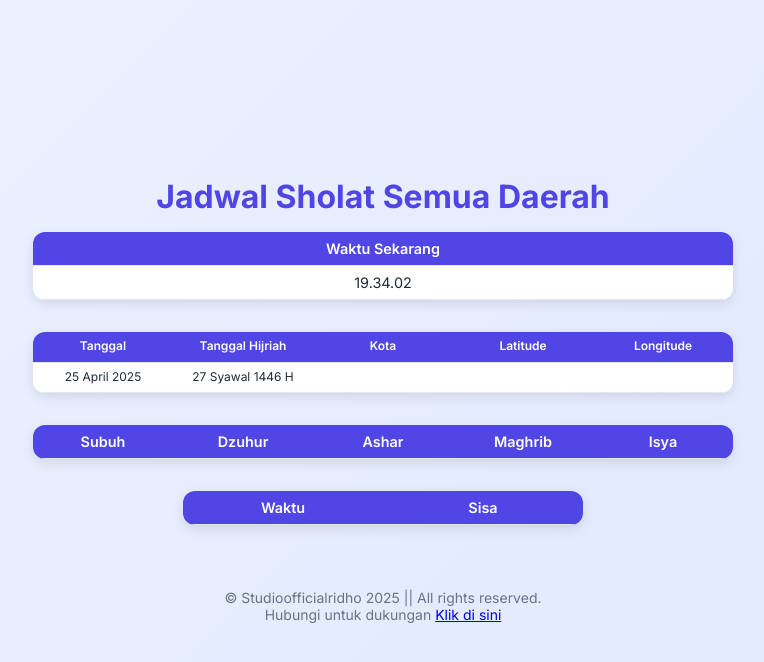
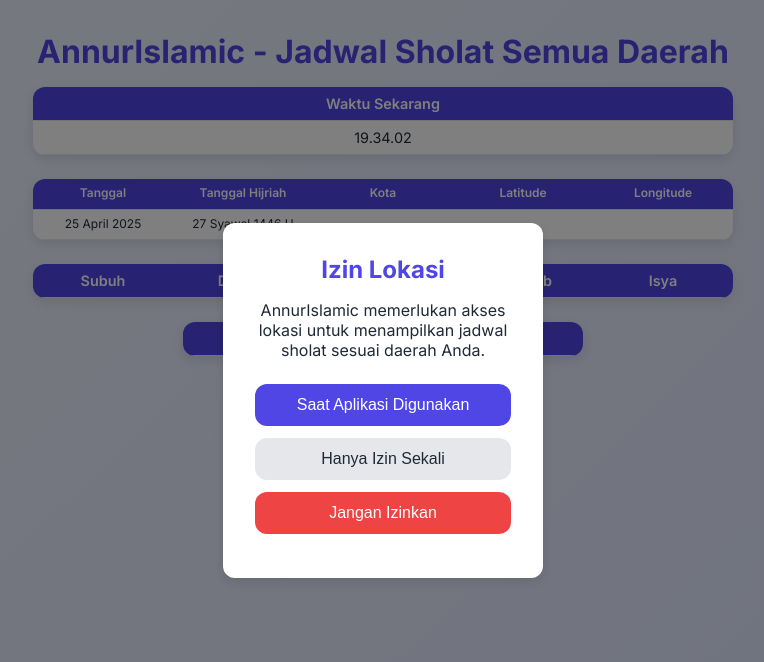
Before and after one commit to ridhosandhika2006/JadwalSholat, a plain HTML site: page index.html in a window 1280 px wide. Shown: the whole page, without its empty margins (257-1021 px from the left). Drawn offline with Linux system fonts and the light colour scheme.

Commit message:
Update index.html

```diff
--- a/index.html
+++ b/index.html
@@ -3,9 +3,9 @@
 <head>
   <meta charset="UTF-8" />
   <meta name="viewport" content="width=device-width, initial-scale=1.0"/>
-  <title>Jadwal Sholat Semua Daerah</title>
+  <title>AnnurIslamic</title>
+  <link href="https://fonts.googleapis.com/css2?family=Inter:wght@400;600;700&display=swap" rel="stylesheet" />
   <style>
-    @import url('https://fonts.googleapis.com/css2?family=Inter:wght@400;600;700&display=swap');
     :root {
       --primary-color: #4f46e5;
       --secondary-color: #ffffff;
@@ -24,241 +24,119 @@
       background: linear-gradient(135deg, var(--bg-gradient-start), var(--bg-gradient-end));
       display: flex;
       flex-direction: column;
-      justify-content: center;
       align-items: center;
+      padding: 1rem;
       min-height: 100vh;
-      padding: 1rem;
     }
-    h1 {
-      font-size: 2rem;
-      color: var(--primary-color);
-      margin-bottom: 1rem;
-      text-align: center;
-    }
-    .table-container {
-      width: 100%;
-      max-width: 700px;
-      margin-bottom: 2rem;
-      background: var(--card-bg);
-      border-radius: var(--radius);
-      box-shadow: 0 4px 12px var(--card-shadow);
-      overflow-x: auto;
-    }
-    table {
-      width: 100%;
-      border-collapse: collapse;
-      table-layout: fixed;
-    }
-    th, td {
-      padding: 0.5rem;
-      text-align: center;
-      white-space: nowrap;
-      border-bottom: 1px solid #e5e7eb;
-      font-size: 0.9rem;
-    }
-    /* Khusus tabel info: ukuran font kecil, padding horizontal lebih besar, dan spasi teks */
-    #info th, #info td {
-      font-size: 0.75rem;
-      padding: 0.4rem 1rem;
-      line-height: 1.4;
-    }
-    /* Atur lebar kolom agar tidak terlalu sempit */
+    h1 { font-size: 2rem; color: var(--primary-color); margin: 1rem 0; text-align: center; }
+    .table-container { width: 100%; max-width: 700px; margin-bottom: 1.5rem; background: var(--card-bg); border-radius: var(--radius); box-shadow: 0 4px 12px var(--card-shadow); overflow-x: auto; }
+    table { width: 100%; border-collapse: collapse; table-layout: fixed; }
+    th, td { padding: 0.5rem; text-align: center; white-space: nowrap; border-bottom: 1px solid #e5e7eb; font-size: 0.9rem; }
+    #info th, #info td { font-size: 0.75rem; padding: 0.4rem 1rem; line-height: 1.4; }
     #info th:nth-child(1), #info td:nth-child(1),
     #info th:nth-child(2), #info td:nth-child(2),
     #info th:nth-child(3), #info td:nth-child(3),
     #info th:nth-child(4), #info td:nth-child(4),
-    #info th:nth-child(5), #info td:nth-child(5) {
-      width: 1000%;
-    }
-    thead {
-      background: var(--primary-color);
-    }
-    thead th {
-      color: var(--secondary-color);
-      font-weight: 600;
-    }
-    #countdown-table {
-      max-width: 400px;
-    }
-    footer {
-      margin-top: 2rem;
-      text-align: center;
-      font-size: 0.875rem;
-      color: #6b7280;
-    }
+    #info th:nth-child(5), #info td:nth-child(5) { width: 1000%; }
+    thead { background: var(--primary-color); }
+    thead th { color: var(--secondary-color); font-weight: 600; }
+    #countdown-table { max-width: 400px; }
+    footer { margin-top: 2rem; text-align: center; font-size: 0.875rem; color: #6b7280; }
     @media (max-width: 600px) {
       h1 { font-size: 1.75rem; }
       th, td { padding: 0.4rem; font-size: 0.8rem; }
-      /* Override untuk tabel info di mobile */
-      #info th, #info td { font-size: 7.7px; padding: 7.1px 7.1px; }
+      #info th, #info td { font-size: 7.7px; padding: 7.1px; }
     }
+    /* Modal Styles */
+    .modal-backdrop { position: fixed; top: 0; left: 0; width: 100%; height: 100%; background: rgba(0,0,0,0.5); display: flex; align-items: center; justify-content: center; z-index: 1000; }
+    .modal { background: var(--card-bg); padding: 2rem; border-radius: var(--radius); box-shadow: 0 4px 12px var(--card-shadow); max-width: 90%; width: 320px; text-align: center; }
+    .modal h2 { margin-bottom: 1rem; color: var(--primary-color); }
+    .modal p { margin-bottom: 1.5rem; }
+    .modal button { display: block; width: 100%; margin-bottom: 0.75rem; padding: 0.75rem; border: none; border-radius: var(--radius); font-size: 1rem; cursor: pointer; transition: background var(--transition); }
+    .btn-primary { background: var(--primary-color); color: var(--secondary-color); }
+    .btn-secondary { background: #e5e7eb; color: var(--text-color); }
+    .btn-danger { background: #ef4444; color: var(--secondary-color); }
   </style>
 </head>
 <body>
-  <h1>Jadwal Sholat Semua Daerah</h1>
+  <h1>AnnurIslamic - Jadwal Sholat Semua Daerah</h1>
 
-  <div class="table-container" id="time-table">
-    <table>
-      <thead><tr><th>Waktu Sekarang</th></tr></thead>
-      <tbody><tr><td id="real-time"></td></tr></tbody>
-    </table>
+  <!-- Location Permission Modal -->
+  <div id="modal-location" class="modal-backdrop">
+    <div class="modal">
+      <h2>Izin Lokasi</h2>
+      <p>AnnurIslamic memerlukan akses lokasi untuk menampilkan jadwal sholat sesuai daerah Anda.</p>
+      <button id="loc-always" class="btn-primary">Saat Aplikasi Digunakan</button>
+      <button id="loc-once" class="btn-secondary">Hanya Izin Sekali</button>
+      <button id="loc-deny" class="btn-danger">Jangan Izinkan</button>
+    </div>
   </div>
 
-  <div class="table-container" id="info">
-    <table>
-      <thead>
-        <tr>
-          <th>Tanggal</th>
-          <th>Tanggal Hijriah</th>
-          <th>Kota</th>
-          <th>Latitude</th>
-          <th>Longitude</th>
-        </tr>
-      </thead>
-      <tbody>
-        <tr>
-          <td id="gregorian-date"></td>
-          <td id="hijri-date"></td>
-          <td id="city"></td>
-          <td id="latitude"></td>
-          <td id="longitude"></td>
-        </tr>
-      </tbody>
-    </table>
+  <!-- Notification Permission Modal -->
+  <div id="modal-notification" class="modal-backdrop" style="display:none;">
+    <div class="modal">
+      <h2>Izin Notifikasi</h2>
+      <p>AnnurIslamic dapat mengirimkan pengingat waktu sholat 5 menit sebelum waktu tiba.</p>
+      <button id="notif-allow" class="btn-primary">Izinkan</button>
+      <button id="notif-block" class="btn-danger">Blokir</button>
+    </div>
   </div>
 
-  <div class="table-container" id="jadwal">
-    <table>
-      <thead>
-        <tr><th>Subuh</th><th>Dzuhur</th><th>Ashar</th><th>Maghrib</th><th>Isya</th></tr>
-      </thead>
-      <tbody></tbody>
-    </table>
-  </div>
+  <!-- Main Content Tables -->
+  <div class="table-container" id="time-table"><table><thead><tr><th>Waktu Sekarang</th></tr></thead><tbody><tr><td id="real-time"></td></tr></tbody></table></div>
+  <div class="table-container" id="info"><table><thead><tr><th>Tanggal</th><th>Tanggal Hijriah</th><th>Kota</th><th>Latitude</th><th>Longitude</th></tr></thead><tbody><tr><td id="gregorian-date"></td><td id="hijri-date"></td><td id="city"></td><td id="latitude"></td><td id="longitude"></td></tr></tbody></table></div>
+  <div class="table-container" id="jadwal"><table><thead><tr><th>Subuh</th><th>Dzuhur</th><th>Ashar</th><th>Maghrib</th><th>Isya</th></tr></thead><tbody></tbody></table></div>
+  <div class="table-container" id="countdown-table"><table><thead><tr><th>Waktu</th><th>Sisa</th></tr></thead><tbody id="countdown-body"></tbody></table></div>
 
-  <div class="table-container" id="countdown-table">
-    <table>
-      <thead><tr><th>Waktu</th><th>Sisa</th></tr></thead>
-      <tbody id="countdown-body"></tbody>
-    </table>
-  </div>
-
-  <footer>
-    <p>&copy; Studioofficialridho 2025 || All rights reserved.</p>
-    <p>Hubungi untuk dukungan <a href="https://ridhosandhika2006.github.io/Website-Portfolio/" target="_blank" rel="noopener noreferrer">Klik di sini</a></p>
-  </footer>
+  <footer>&copy; AnnurIslamic2025 │ Hubungi <a href="https://ridhosandhika2006.github.io/Website-Portfolio/" target="_blank">klik di sini</a></footer>
 
   <script>
-    const realTimeEl = document.getElementById('real-time');
-    const tbodyEl = document.querySelector('#jadwal tbody');
-    const countdownBody = document.getElementById('countdown-body');
+    // Utility
+    const hideModal=id=>document.getElementById(id).style.display='none';
+    const showModal=id=>document.getElementById(id).style.display='flex';
 
-    const bulanHijriah = [
-      "Muharram", "Safar", "Rabiul Awal", "Rabiul Akhir",
-      "Jumadil Awal", "Jumadil Akhir", "Rajab", "Syaban",
-      "Ramadhan", "Syawal", "Zulkaidah", "Zulhijah"
-    ];
-    const hijriFormatter = new Intl.DateTimeFormat('en-TN-u-ca-islamic', { day: 'numeric', month: 'numeric', year: 'numeric' });
+    // Handlers
+    document.getElementById('loc-always').onclick=()=>{ hideModal('modal-location'); requestLocation({enableHighAccuracy:true}); };
+    document.getElementById('loc-once').onclick=()=>{ hideModal('modal-location'); requestLocation(); };
+    document.getElementById('loc-deny').onclick=()=>{ hideModal('modal-location'); onLocationResolved(null); };
 
-    function fetchCityName(lat, lon) {
-      return fetch(`https://nominatim.openstreetmap.org/reverse?lat=${lat}&lon=${lon}&format=json`)
-        .then(res => res.json())
-        .then(data => data.address.city || data.address.town || data.address.village || '');
+    document.getElementById('notif-allow').onclick=()=>{ hideModal('modal-notification'); Notification.requestPermission().then(p=>localStorage.setItem('annurNotif','asked')); };
+    document.getElementById('notif-block').onclick=()=>{ hideModal('modal-notification'); localStorage.setItem('annurNotif','asked'); };
+
+    // Only show modals first time
+    if(!localStorage.getItem('annurLocation')) showModal('modal-location');
+    else onLocationResolved(null);
+
+    function requestLocation(opt){ navigator.geolocation.getCurrentPosition(pos=>onLocationResolved(pos.coords),err=>onLocationResolved(null),opt); }
+    function onLocationResolved(coords){ localStorage.setItem('annurLocation','asked');
+      if(coords){ fetchCityAndTimings(coords.latitude,coords.longitude); document.getElementById('latitude').textContent=coords.latitude.toFixed(4); document.getElementById('longitude').textContent=coords.longitude.toFixed(4);}
+      if(!localStorage.getItem('annurNotif')) showModal('modal-notification');
     }
 
-    function adjustTime(timeStr, offsetMinutes = 2) {
-      const [hour, minute] = timeStr.split(':').map(Number);
-      const date = new Date(); date.setHours(hour); date.setMinutes(minute + offsetMinutes);
-      return `${String(date.getHours()).padStart(2, '0')}:${String(date.getMinutes()).padStart(2, '0')}`;
-    }
+    // Fetch & Render
+    const realTimeEl=document.getElementById('real-time'), tbodyEl=document.querySelector('#jadwal tbody'), countdownBody=document.getElementById('countdown-body');
+    const bulanHijriah=["Muharram","Safar","Rabiul Awal","Rabiul Akhir","Jumadil Awal","Jumadil Akhir","Rajab","Syaban","Ramadhan","Syawal","Zulkaidah","Zulhijah"];
+    const hijriFmt=new Intl.DateTimeFormat('en-TN-u-ca-islamic',{day:'numeric',month:'numeric',year:'numeric'});
+    setInterval(()=>{
+      const now=new Date(); realTimeEl.textContent=now.toLocaleTimeString('id-ID',{hour:'2-digit',minute:'2-digit',second:'2-digit'});
+      document.getElementById('gregorian-date').textContent=now.toLocaleDateString('id-ID',{day:'numeric',month:'long',year:'numeric'});
+      let d,m,y; hijriFmt.formatToParts(now).forEach(p=>{ if(p.type==='day')d=p.value; if(p.type==='month')m=parseInt(p.value); if(p.type==='year')y=p.value; });
+      document.getElementById('hijri-date').textContent=`${d} ${bulanHijriah[m-1]} ${y} H`;
+    },1000);
 
-    function updateDateTimeElements() {
-      const now = new Date();
-      realTimeEl.textContent = now.toLocaleTimeString('id-ID', { hour:'2-digit', minute:'2-digit', second:'2-digit' });
-      document.getElementById('gregorian-date').textContent = now.toLocaleDateString('id-ID', { day:'numeric', month:'long', year:'numeric' });
-      let day, monthIdx, year;
-      hijriFormatter.formatToParts(now).forEach(p => {
-        if (p.type === 'day') day = p.value;
-        if (p.type === 'month') monthIdx = parseInt(p.value, 10);
-        if (p.type === 'year') year = p.value;
-      });
-      document.getElementById('hijri-date').textContent = `${day} ${bulanHijriah[monthIdx-1]} ${year} H`;
-    }
-    updateDateTimeElements(); setInterval(updateDateTimeElements, 1000);
-
-    function scheduleNotifications(prayerTimes) {
-      const now = new Date();
-      prayerTimes.forEach(p => {
-        const [h, m] = p.time.split(':').map(Number);
-        let notifyTime = new Date(now);
-        notifyTime.setHours(h, m, 0, 0);
-        if (notifyTime < now) notifyTime.setDate(notifyTime.getDate() + 1);
-        const delay = notifyTime - now - 5 * 60 * 1000;
-        if (delay > 0 && Notification.permission === 'granted') {
-          setTimeout(() => {
-            new Notification(`Waktu ${p.name}`, { body: `Segera tiba: ${p.name} (${p.time})`, icon: '/icons/icon-192.png' });
-          }, delay);
-        }
+    function fetchCityAndTimings(lat,lon){ fetch(`https://nominatim.openstreetmap.org/reverse?lat=${lat}&lon=${lon}&format=json`).then(r=>r.json()).then(d=>document.getElementById('city').textContent=d.address.city||d.address.town||d.address.village||'');
+      const ts=Math.floor(Date.now()/1000);
+      fetch(`https://api.aladhan.com/v1/timings/${ts}?latitude=${lat}&longitude=${lon}&method=11`).then(r=>r.json()).then(j=>{
+        const t=j.data.timings;
+        window.prayerTimes=[{name:'Subuh',time:adjust(t.Fajr)},{name:'Dzuhur',time:adjust(t.Dhuhr)},{name:'Ashar',time:adjust(t.Asr)},{name:'Maghrib',time:adjust(t.Maghrib)},{name:'Isya',time:adjust(t.Isha)}];
+        tbodyEl.innerHTML=`<tr>${window.prayerTimes.map(p=>`<td>${p.time}</td>`).join('')}</tr>`;
+        scheduleCountdown();
       });
     }
-
-    function success(pos) {
-      const { latitude, longitude } = pos.coords;
-      document.getElementById('latitude').textContent = latitude.toFixed(4);
-      document.getElementById('longitude').textContent = longitude.toFixed(4);
-      fetchCityName(latitude, longitude).then(city => {
-        document.getElementById('city').textContent = city;
-      });
-      const timestamp = Math.floor(Date.now() / 1000);
-      fetch(`https://api.aladhan.com/v1/timings/${timestamp}?latitude=${latitude}&longitude=${longitude}&method=11`)
-        .then(res => res.json())
-        .then(json => {
-          const t = json.data.timings;
-          const prayerTimes = [
-            { name: 'Subuh', time: adjustTime(t.Fajr) },
-            { name: 'Dzuhur', time: adjustTime(t.Dhuhr) },
-            { name: 'Ashar', time: adjustTime(t.Asr) },
-            { name: 'Maghrib', time: adjustTime(t.Maghrib) },
-            { name: 'Isya', time: adjustTime(t.Isha) }
-          ];
-          tbodyEl.innerHTML = `<tr>${prayerTimes.map(p => `<td>${p.time}</td>`).join('')}</tr>`;
-          let nextPrayer = null; const now = new Date();
-          for (const p of prayerTimes) {
-            const [h, m] = p.time.split(':').map(Number);
-            const dt = new Date(now); dt.setHours(h, m, 0, 0);
-            if (dt > now) { nextPrayer = { ...p, date: dt }; break; }
-          }
-          if (!nextPrayer) {
-            const [h, m] = prayerTimes[0].time.split(':').map(Number);
-            const dt = new Date(now); dt.setDate(dt.getDate() + 1); dt.setHours(h, m, 0, 0);
-            nextPrayer = { ...prayerTimes[0], date: dt };
-          }
-          function updateCountdown() {
-            const diff = Math.max(0, nextPrayer.date - new Date());
-            const hours = Math.floor(diff / (1000 * 60 * 60));
-            const minutes = Math.floor((diff % (1000 * 60 * 60)) / (1000 * 60));
-            const seconds = Math.floor((diff % (1000 * 60)) / 1000);
-            countdownBody.innerHTML = `<tr><td>${nextPrayer.name}</td><td>${hours}j ${minutes}m ${seconds}d</td></tr>`;
-          }
-          updateCountdown(); setInterval(updateCountdown, 1000);
-          if ('Notification' in window) Notification.requestPermission();
-          scheduleNotifications(prayerTimes);
-        })
-        .catch(err => console.error('Gagal memuat jadwal sholat:', err));
-    }
-
-    function error(err) {
-      console.error('Geolocation Error', err);
-    }
-
-    if ('geolocation' in navigator) {
-      navigator.geolocation.getCurrentPosition(success, error, { enableHighAccuracy: true });
-    } else {
-      const lat = parseFloat(prompt('Masukkan latitude Anda:'));
-      const lon = parseFloat(prompt('Masukkan longitude Anda:'));
-      if (!isNaN(lat) && !isNaN(lon)) success({ coords: { latitude: lat, longitude: lon } });
-      else console.error('Input koordinat tidak valid.');
-    }
+    function adjust(ts){ const [h,m]=ts.split(':').map(Number),d=new Date();d.setHours(h);d.setMinutes(m+2);return`${String(d.getHours()).padStart(2,'0')}:${String(d.getMinutes()).padStart(2,'0')}`; }
+    function scheduleCountdown(){ const now=new Date(); let next=window.prayerTimes.find(p=>{const [h,m]=p.time.split(':').map(Number),d=new Date(now);d.setHours(h,m,0);return d>now;})||window.prayerTimes[0]; const nextTime=new Date(now);const [nh,nm]=next.time.split(':').map(Number); nextTime.setHours(nh,nm,0); if(nextTime<now) nextTime.setDate(nextTime.getDate()+1);
+      setInterval(()=>{const diff=Math.max(0,nextTime-new Date()),h=~~(diff/3600000),m=~~((diff%3600000)/60000),s=~~((diff%60000)/1000);countdownBody.innerHTML=`<tr><td>${next.name}</td><td>${h}j ${m}m ${s}d</td></tr>`;},1000);
+      if(Notification.permission==='granted') window.prayerTimes.forEach(p=>{const [h,m]=p.time.split(':').map(Number),d=new Date();d.setHours(h,m,0);if(d<new Date())d.setDate(d.getDate()+1);setTimeout(()=>new Notification(`Waktu ${p.name}`,{body:`Segera tiba: ${p.name} (${p.time})`}),d-new Date()-300000);}); }
   </script>
 </body>
 </html>
```
